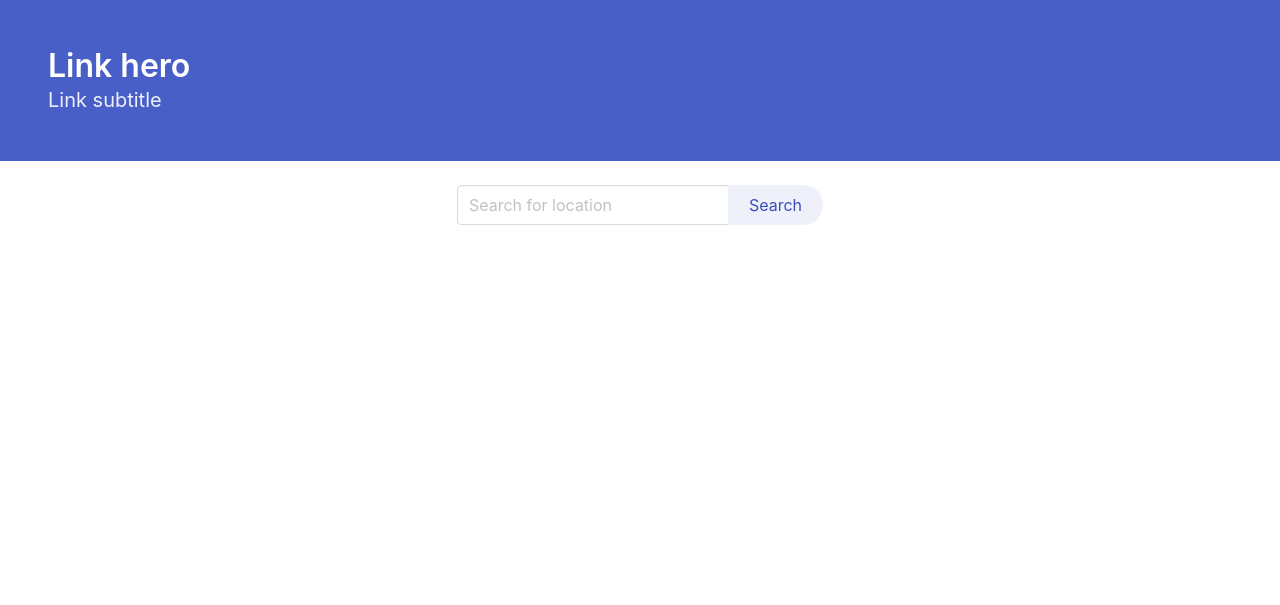
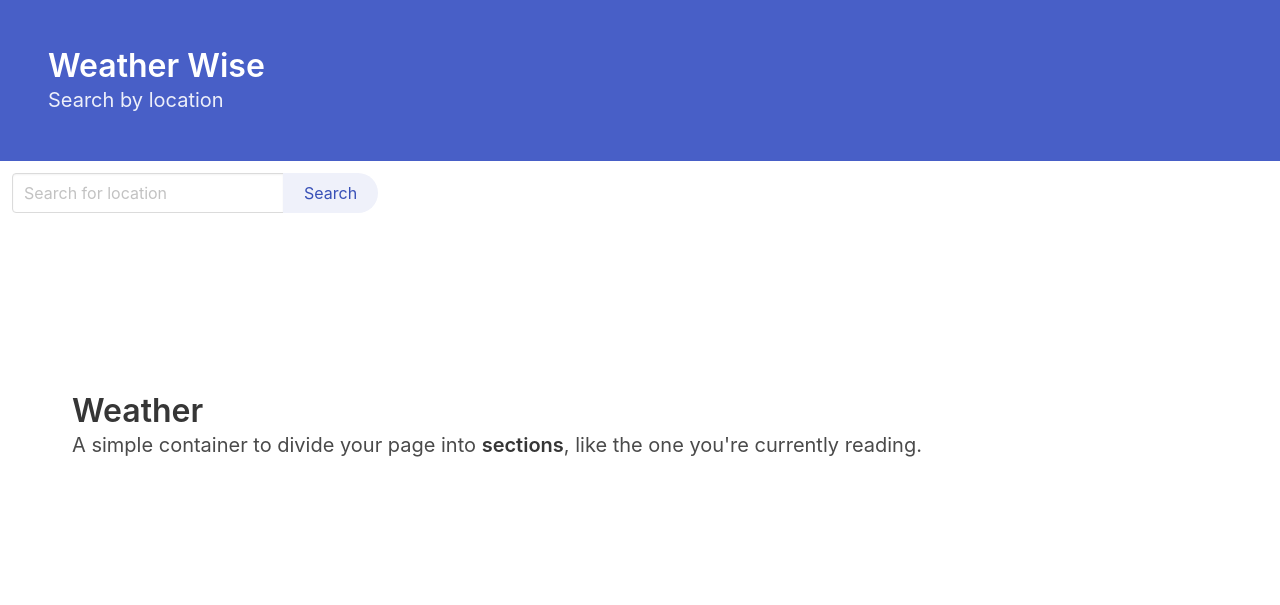
Before and after one commit to adodt/weather-wise, a plain HTML site: page index.html in a window 1280 px wide. Drawn offline with nearby package versions, Linux system fonts and the light colour scheme.

Commit message:
wireframe with bulma

```diff
--- a/index.html
+++ b/index.html
@@ -14,16 +14,15 @@
     <section class="hero is-link">
         <div class="hero-body">
             <p class="title">
-                Link hero
+                Weather Wise
             </p>
             <p class="subtitle">
-                Link subtitle
+                Search by location
             </p>
         </div>
     </section>
 
-    <nav class="level p-5">
-            <div class="level-item">
+    <aside class="columns is-mobie p-5 ">
         <div class="field has-addons">
             <p class="control">
                 <input class="input" type="text" placeholder="Search for location">
@@ -35,8 +34,20 @@
             </p>
         </div>
         </div>
-            </div>
-    </nav>
+    </aside>
+
+    <section class="section is-medium">
+        <h1 class="title">Weather</h1>
+        <h2 class="subtitle">
+            A simple container to divide your page into <strong>sections</strong>, like the one you're currently
+            reading.
+        </h2>
+    </section>
+
+    <!--scripts for moment, jquery, and -->
+    <script src="https://cdnjs.cloudflare.com/ajax/libs/jquery/3.2.1/jquery.min.js"></script>
+    <script src="https://cdnjs.cloudflare.com/ajax/libs/moment.js/2.24.0/moment.min.js"></script>
+    <script src="assets/script.js"></script>
 </body>
 
 </html>
```
Lines whose indentation alone changed are shown as unchanged.
